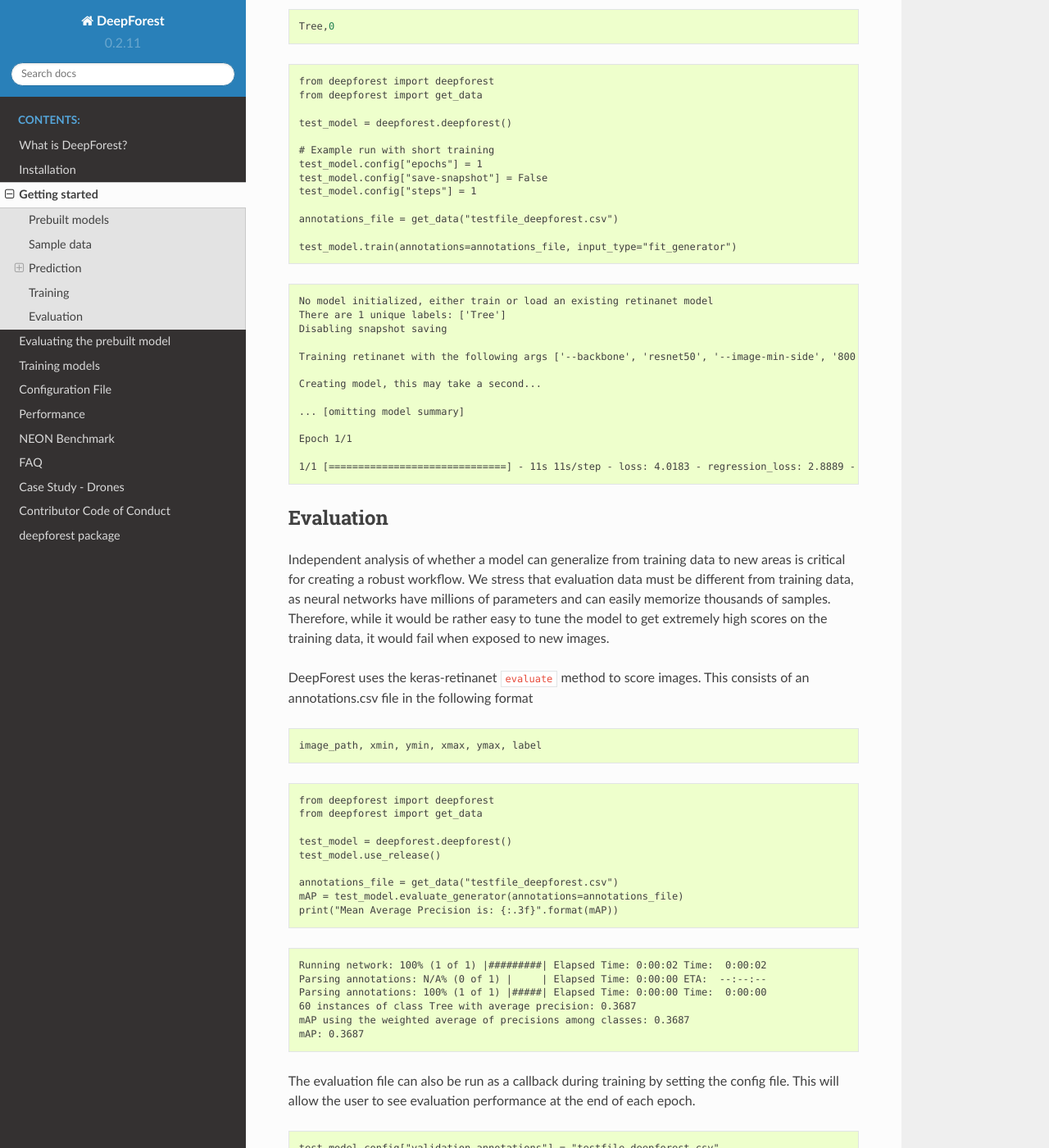
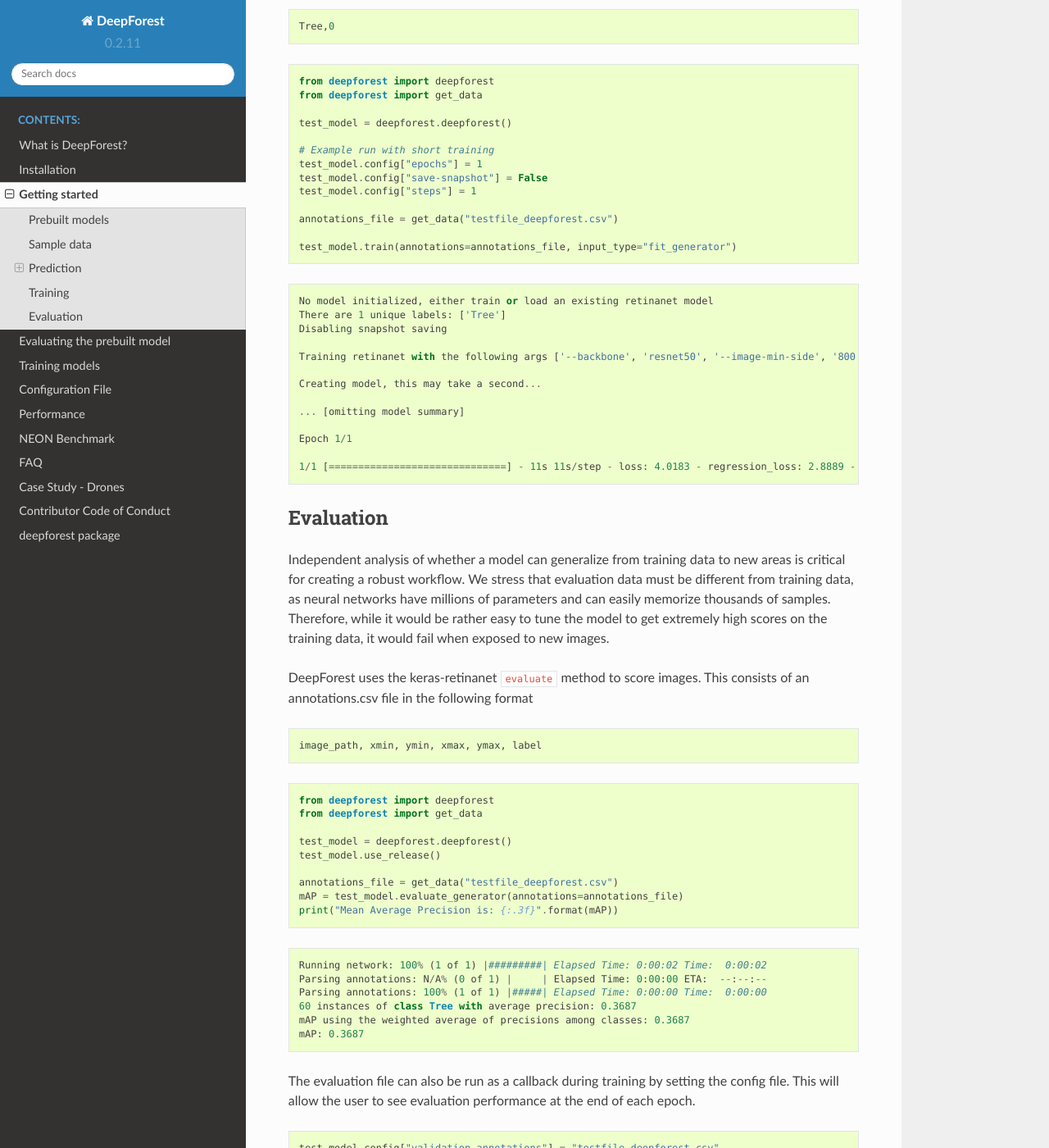
Before and after one commit to weecology/DeepForest, a Sphinx documentation site: the page built from docs/getting_started.md, in a window 1280 px wide and 1400 px high, scrolled down 3732 px. Shown: the whole window at 82% size. Built offline with Sphinx 7.4.7 and the Read the Docs theme 2.0.0, drawn with Linux system fonts in a browser that asks for light colours; pages that are not in the unit, such as notebooks, are missing from menus; some of the changed text lies outside the part shown.

Commit message:
remove {python}

````diff
--- a/docs/getting_started.md
+++ b/docs/getting_started.md
@@ -13,7 +13,7 @@
 
 DeepForest comes with a small set of sample data to help run the docs examples. Since users may install in a variety of manners, and it is impossible to know the relative location of the files, the helper function ```get_data``` is used. This function looks to where DeepForest is installed, and finds the deepforest/data/ directory.
 
-```{python}
+```python
 import deepforest
 
 YELL_xml = deepforest.get_data("2019_YELL_2_541000_4977000_image_crop.xml")
@@ -29,7 +29,7 @@
 
 For single images, ```predict_image``` can read an image from memory or file and return predicted tree bounding boxes.
 
-```{python}
+```python
 from deepforest import deepforest
 from deepforest import get_data
 
@@ -132,7 +132,7 @@
 Tree,0
 ```
 
-```{python}
+```python
 from deepforest import deepforest
 from deepforest import get_data
 
@@ -148,7 +148,7 @@
 test_model.train(annotations=annotations_file, input_type="fit_generator")
 ```
 
-```{python}
+```python
 No model initialized, either train or load an existing retinanet model
 There are 1 unique labels: ['Tree']
 Disabling snapshot saving
@@ -174,7 +174,7 @@
 image_path, xmin, ymin, xmax, ymax, label
 ```
 
-```{python}
+```python
 from deepforest import deepforest
 from deepforest import get_data
 
@@ -186,7 +186,7 @@
 print("Mean Average Precision is: {:.3f}".format(mAP))
 ```
 
-```{python}
+```python
 Running network: 100% (1 of 1) |#########| Elapsed Time: 0:00:02 Time:  0:00:02
 Parsing annotations: N/A% (0 of 1) |     | Elapsed Time: 0:00:00 ETA:  --:--:--
 Parsing annotations: 100% (1 of 1) |#####| Elapsed Time: 0:00:00 Time:  0:00:00
@@ -197,6 +197,6 @@
 
 The evaluation file can also be run as a callback during training by setting the config file. This will allow the user to see evaluation performance at the end of each epoch.
 
-```{python}
+```python
 test_model.config["validation_annotations"] = "testfile_deepforest.csv"
 ```
````
Also changed, not shown: docs/Example.md (+6 -6 lines), docs/neon_benchmark.md (+1 -1 lines), docs/performance.md (+4 -4 lines), docs/training.md (+4 -4 lines), docs/training_config.md (+1 -1 lines).
